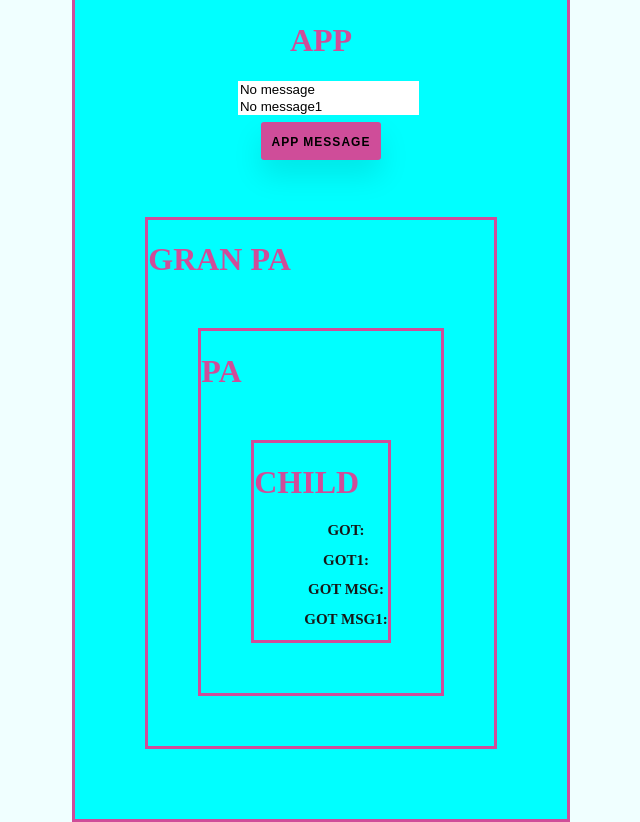
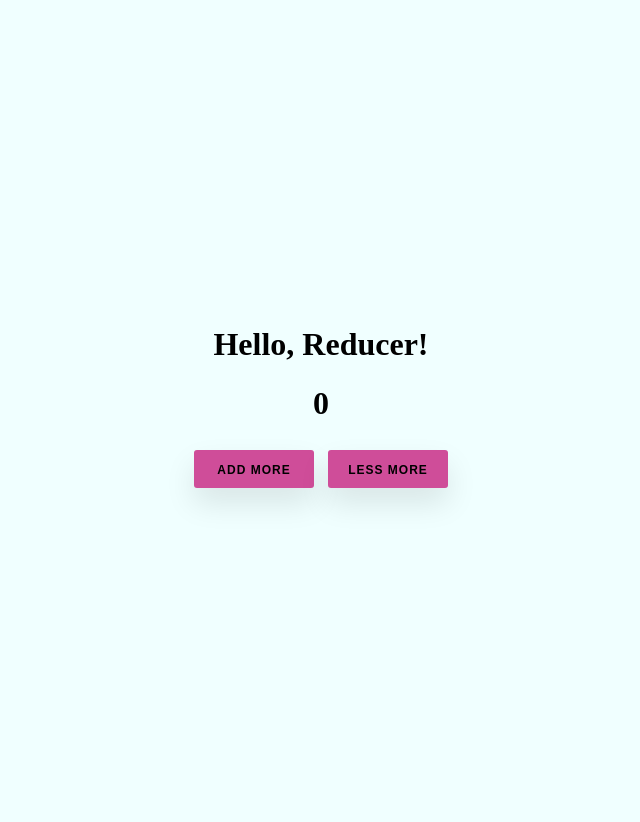
Before and after one commit to dkeparute/React, a React (Create React App) app: page / in a window 1280 px wide. Shown: the whole page, without its empty margins (319-959 px from the left). After the commit the page ends 800 px from the top, so only its background shows below. Built offline with nearby package versions, Linux system fonts and the light colour scheme.

Commit message:
useState vs use reducer

```diff
--- a/src/App.jsx
+++ b/src/App.jsx
@@ -1,43 +1,29 @@
-import { createContext, useState } from "react";
-import GranPa from "./Components/Context/GranPa";
-export const Msg = createContext('');
-export const Msg1 = createContext('');
+import { useState } from "react";
+
+
 
 function App() {
 
-    const [message, setMessage] = useState('No message');
-    const [message1, setMessage1] = useState('No message1');
-    const [messageToChild, setMessageToChild] = useState('');
-    const [messageToChild1, setMessageToChild1] = useState('');
 
-    const messageControl = event => {
-        setMessage(event.target.value);
+    const [count, setCount] = useState(0);
+
+    const addOne = () => {
+        setCount(count + 1);
     }
 
-    const messageControl1 = event => {
-        setMessage1(event.target.value);
+    const minusOne = () => {
+        setCount(count-1);
     }
 
-
-    const sender = () => {
-        setMessageToChild(message);
-        setMessageToChild1(message);
-    }
-
-
     return (
-        <div className="context">
-            <h1>APP</h1>
-            <input type="text" onChange={messageControl} value={message}></input>
-            <input type="text" onChange={messageControl1} value={message1}></input>
-            <button onClick={sender}>APP message</button>
-            <Msg.Provider value={messageToChild}>
-                <Msg1.Provider value={messageToChild1}>
-                <GranPa/>
-            </Msg1.Provider>
-        </Msg.Provider>
-        </div >
-
+        <div className='reducer'>
+            <h1>Hello, Reducer!</h1>
+            <h1>{count}</h1>
+            <div className='reducer-butons'>
+                <button onClick={addOne}>Add more</button>
+                <button onClick={minusOne}>Less more</button>
+            </div>
+        </div>
     );
 
 }
--- a/src/App.scss
+++ b/src/App.scss
@@ -229,3 +229,18 @@ input {
     text-transform: uppercase;
   }
 }
+
+.reducer {
+  h1{
+    display: flex;
+    justify-content: center;
+    justify-items: center;
+    flex-direction: row;
+  }
+  .reducer-butons {
+    display: flex;
+    justify-content: center;
+    justify-items: center;
+    flex-direction: row;
+  }
+}
--- a/src/Components/Context/Child.jsx
+++ b/src/Components/Context/Child.jsx
@@ -1,5 +1,5 @@
 import { useContext } from "react";
-import { Msg, Msg1 } from '../../App';
+import { Msg, Msg1 } from '../../AppContext';
 
 function Child() {
 
```
Also changed, not shown: src/AppContext.jsx (added, +44 -0 lines).
